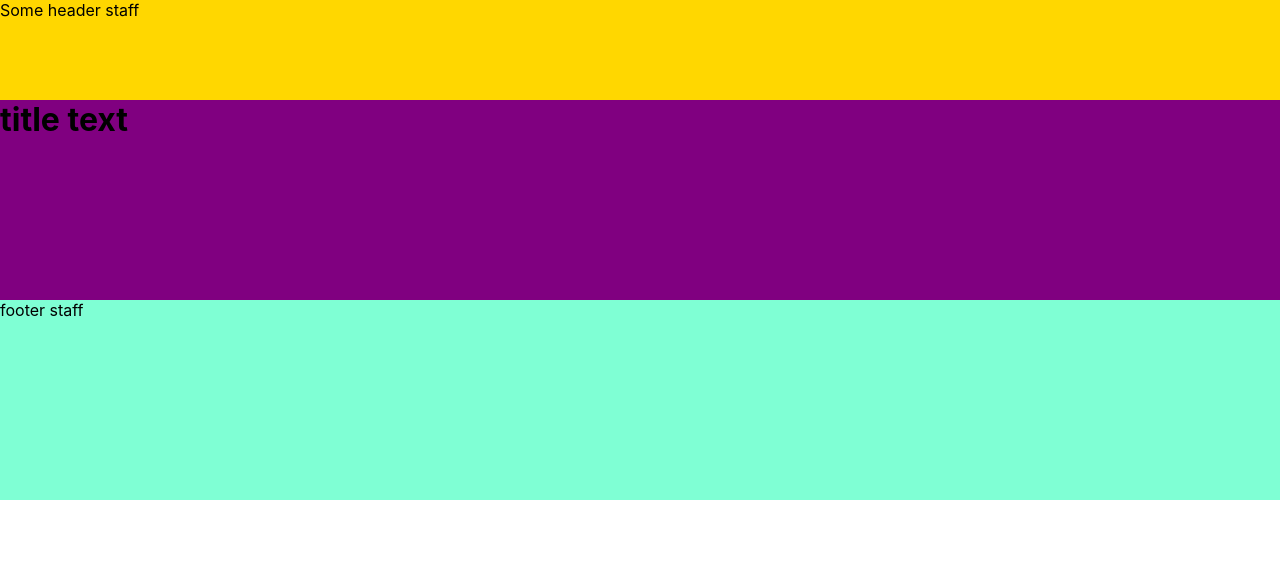
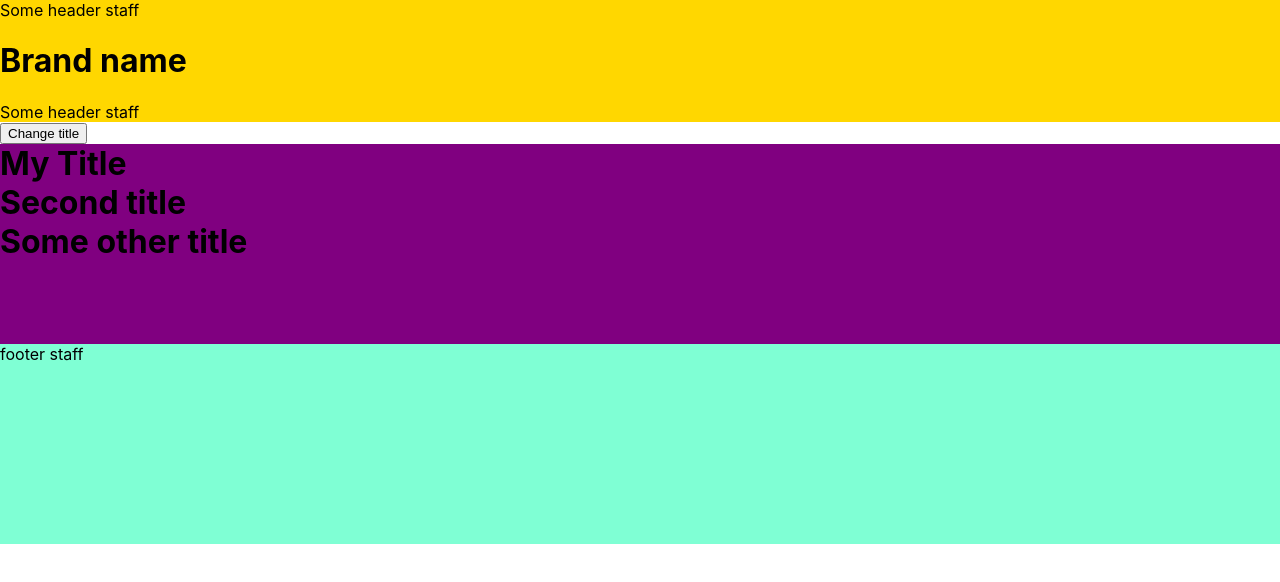
Before and after one commit to KaterinaUkr/Beetroot-progect, a React (Create React App) app in the folder my-app/: page / in a window 1280 px wide. Shown: the top 582 px of the page. Built offline with nearby package versions, Linux system fonts and the light colour scheme.

Commit message:
add class examples

```diff
--- a/my-app/src/App.jsx
+++ b/my-app/src/App.jsx
@@ -2,8 +2,9 @@
 import './App.scss';
 
 import Title from './components/Title/Title';
-import { Header } from './components/Header/Header'
-import { Footer } from './components/Footer/Footer'
+import { Header } from './components/Header/Header';
+import { Footer } from './components/Footer/Footer';
+import React, { useState } from "react";
 
 // const element = (textToShow) => <div> {textToShow} </div>
 
@@ -15,17 +16,84 @@ import { Footer } from './components/Footer/Footer'
 // }
 
 
+// function App() {
+//   let title = 'First awesome title'
+
+//   return <>
+//     <Header></Header>
+//     <main className='main'>
+//       <Title title={title} />
+//       <Title title="Second title"/>
+//       <Title title="Some other title"/>
+
+//     </main>
+//     <Footer></Footer>
+//   </>
+//   ;
+// }
+
+// перетворюємо компоненту в класи
+// class App extends React.Component {
+//   // title = 'First awesome title';
+
+//   // letChangeTitle() {
+//   //   this.title = 'Changed title text';
+//   // }
+
+//   constructor() {
+//     super();
+//     this.state = ({
+//       title: 'First awesome title'
+//     });
+//   }
+
+//   letChangeTitle() {
+//     this.setState ({
+//       title: 'Changed title text'
+//     });
+//   }
+//   render() {
+//     return (
+//       <>
+//         <Header></Header>
+//         <button onClick={() => this.letChangeTitle()}>Change title</button>
+//         <main className='main'>
+//           <Title title={this.state.title} />
+//           <Title title="Second title" />
+//           <Title title="Some other title" />
+//         </main>
+//         <Footer></Footer>
+//       </>
+//     );
+//   }
+// }
+
+
 function App() {
-  let text = 'Some text';
-  return <>
-    <Header></Header>
-    <main className='main'>
-      <Title></Title>
-    </main>
-    <Footer></Footer>
-  </>
-  ;
-}
+  const [title, setTitle] = useState('My Title');
+
+  const letChangeTitle = () => {
+    setTitle('Changed title text');
+  }
+
+    return (
+      <>
+        <Header>
+          <div>
+            <h1>Brand name</h1>
+          </div>
+        </Header>
+        <button onClick={letChangeTitle}>Change title</button>
+        <main className='main'>
+          <Title title={title} />
+          <Title title="Second title" />
+          <Title title="Some other title" />
+        </main>
+        <Footer></Footer>
+      </>
+    );
+  }
+
 
 
 
--- a/my-app/src/components/Header/Header.jsx
+++ b/my-app/src/components/Header/Header.jsx
@@ -1,6 +1,8 @@
 import './Header.scss'
 
-export const Header = () => <header className='header'>
+export const Header = ({children}) => <header className='header'>
+	Some header staff
+	{children}
 	Some header staff
 </header>;
 
```
Also changed, not shown: my-app/src/components/Title/Title.jsx (+6 -1 lines).
